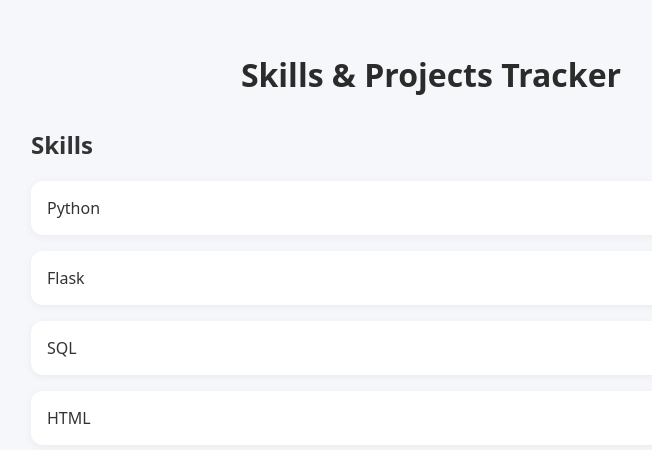
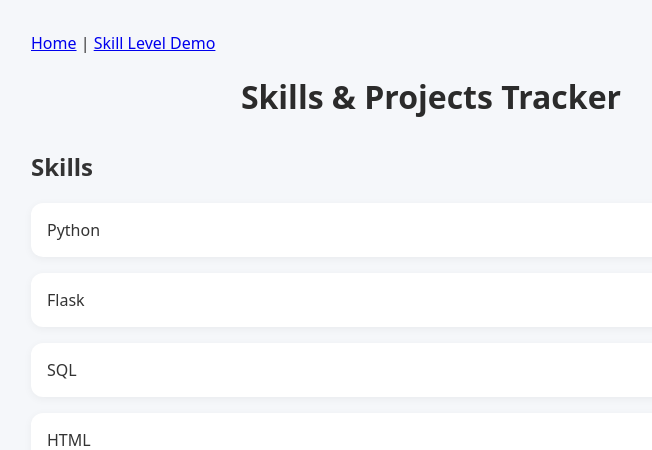
Before and after one commit to trrodenboughmcc/frontend-skills-tracker-python, a Flask app: page / in a window 1280 px wide. Shown: the top 450 px of the page, without its empty margins (209-861 px from the left). Run offline with Flask 3, Linux system fonts and the light colour scheme.

Commit message:
Adding in nav

```diff
--- a/tracker_app/templates/index.html
+++ b/tracker_app/templates/index.html
@@ -1,32 +1,28 @@
 <!DOCTYPE html>
 <html>
-
 <head>
     <meta charset="UTF-8">
     <title>Skills & Projects Tracker</title>
-
-    <!-- Link to your custom stylesheet -->
     <link rel="stylesheet" href="{{ url_for('static', filename='styles.css') }}">
-
-    <!-- Optional: Font Awesome for icons (not currently used, but may be used later) -->
     <link rel="stylesheet" href="https://cdnjs.cloudflare.com/ajax/libs/font-awesome/6.5.0/css/all.min.css" integrity="sha512-yaj28VnSllzZQUkQDh3lH2O8P8F2FnjVuRZvnkl8ZpeXBPIBml+nI15nbL4rZHzcA3AunRG1N2CvGqS7ZuEA1g==" crossorigin="anonymous" referrerpolicy="no-referrer" />
 </head>
-
 <body>
     <div class="container">
+        <!-- Navigation -->
+        <nav>
+            <a href="/">Home</a> |
+            <a href="/skill-levels">Skill Level Demo</a>
+        </nav>
+
         <h1>Skills & Projects Tracker</h1>
 
         <!-- Skills Section -->
         <div class="section">
             <h2>Skills</h2>
-
-            <!-- List of skills rendered dynamically from Flask -->
             <ul class="card-list" id="skills-list">
                 {% for skill in tracker.skills %}
-                  <!-- Each skill becomes a selectable filter -->
                   <li class="card skill-filter" data-skill="{{ skill }}">{{ skill }}</li>
                 {% else %}
-                  <!-- Fallback if no skills are provided -->
                   <li class="card empty">No skills listed.</li>
                 {% endfor %}
             </ul>
@@ -35,25 +31,16 @@
         <!-- Projects Section -->
         <div class="section">
             <h2>Projects</h2>
-
-            <!-- Label that shows which skills are currently being used to filter the projects -->
             <p id="active-skill-label"></p>
-
-            <!-- List of projects rendered dynamically from Flask -->
             <ul class="card-list" id="project-list">
                 {% for project in tracker.projects %}
                   <li class="card project" data-tech="{{ project.tech }}">
-
-                    <!-- Wrapper for project text content -->
                     <div class="project-content">
                       <div class="project-info">
-                        <strong>{{ project.title }}</strong> <!-- Project title -->
-                        <br>
-                        <span class="tech">{{ project.tech }}</span> <!-- Project tech stack -->
+                        <strong>{{ project.title }}</strong><br>
+                        <span class="tech">{{ project.tech }}</span>
                       </div>
                     </div>
-
-                    <!-- Show a "View" link if a project has a link, otherwise insert placeholder to preserve layout -->
                     {% if project.link %}
                         <div><a href="{{ project.link }}" target="_blank" class="project-link">View</a></div>
                     {% else %}
@@ -64,70 +51,51 @@
                   <li class="card empty">No projects listed.</li>
                 {% endfor %}
             </ul>
-
-            <!-- Button to reset all filters -->
             <button id="clear-filter" style="display:none;">Clear Filter</button>
         </div>
     </div>
 
-    <!-- JavaScript for filtering functionality -->
+    <!-- Filtering Script -->
     <script>
-        // Grab all skill elements, all project elements, and the clear filter button + label
         const skills = document.querySelectorAll(".skill-filter");
         const projects = document.querySelectorAll(".project");
         const clearBtn = document.getElementById("clear-filter");
         const activeLabel = document.getElementById("active-skill-label");
-
-        // Track which skills are currently selected
         let selectedSkills = new Set();
 
-        // Add click event to each skill
         skills.forEach(skillEl => {
           skillEl.addEventListener("click", () => {
             const skill = skillEl.dataset.skill;
-
-            // Toggle selected state: remove if already selected, otherwise add
             if (selectedSkills.has(skill)) {
               selectedSkills.delete(skill);
-              skillEl.classList.remove("active-skill"); // Remove highlight
+              skillEl.classList.remove("active-skill");
             } else {
               selectedSkills.add(skill);
-              skillEl.classList.add("active-skill"); // Add highlight
+              skillEl.classList.add("active-skill");
             }
-
-            // Recalculate which projects to show
             updateFilteredProjects();
           });
         });
 
-        // Clear button resets all selected skills
         clearBtn.addEventListener("click", () => {
           selectedSkills.clear();
           skills.forEach(s => s.classList.remove("active-skill"));
           updateFilteredProjects();
         });
 
-        // Core filtering logic
         function updateFilteredProjects() {
           if (selectedSkills.size === 0) {
-            // If no skills are selected, show all projects
             projects.forEach(p => p.style.display = "flex");
             activeLabel.textContent = "";
             activeLabel.style.display = "none";
             clearBtn.style.display = "none";
           } else {
-            // Convert selected skills into lowercase array
             const skillsArray = Array.from(selectedSkills).map(s => s.toLowerCase());
-
             projects.forEach(proj => {
               const tech = proj.dataset.tech.toLowerCase();
-
-              // Check if project includes ALL selected skills
               const matches = skillsArray.every(skill => tech.includes(skill));
               proj.style.display = matches ? "flex" : "none";
             });
-
-            // Show which skills are being used to filter
             activeLabel.textContent = `Filtering by skills: ${Array.from(selectedSkills).join(", ")}`;
             activeLabel.style.display = "block";
             clearBtn.style.display = "inline-block";
@@ -135,5 +103,4 @@
         }
     </script>
 </body>
-
 </html>
```
